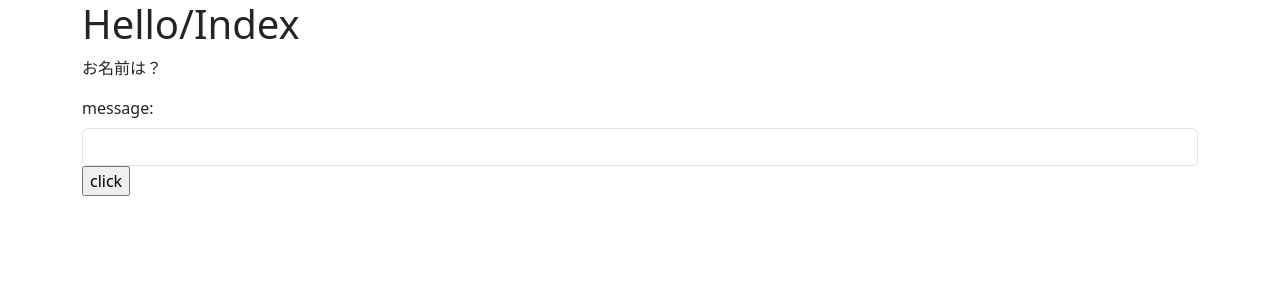
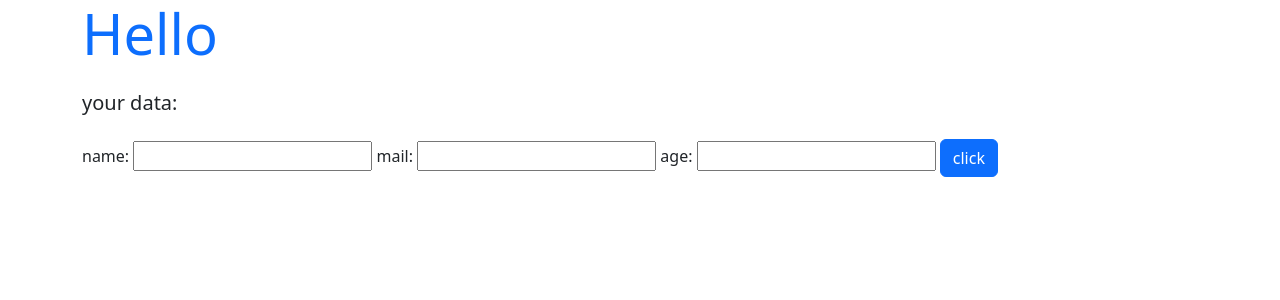
Before and after one commit to bun-nuekonu/Learn_Django, a Django app: page /hello/ in a window 1280 px wide. Shown: the top 300 px of the page. Run offline with Django 4.2, Linux system fonts and the light colour scheme; some libraries are stand-ins or nearby versions.

Commit message:
初回コミット

```diff
--- a/hello/forms.py
+++ b/hello/forms.py
@@ -2,4 +2,5 @@ from django import forms
 
 class HelloForm(forms.Form):
   name = forms.CharField(label='name')
-  mail = forms.CharField(label)
+  mail = forms.CharField(label='mail')
+  age = forms.IntegerField(label='age')
--- a/hello/templates/hello/index.html
+++ b/hello/templates/hello/index.html
@@ -9,13 +9,12 @@
 
 </head>
 <body class="container">
-  <h1 class="display-4text-primary">{{title}}</h1>
-  <p class="h6my-3">{{msg}}</p>
-  <form action="{% url 'form' %}" method="post">
+  <h1 class="display-4 text-primary">{{title}}</h1>
+  <p class="h5 my-4">{{message|safe}}</p>
+  <form action="{% url 'index' %}" method="post">
     {% csrf_token %}
-    <label for="msg" class="form-label">message: </label>
-    <input id="msg" type="text" name="msg" class="form-control">
-    <input type="submit" value="click" class="btnbtn-primary">
+    {{form}}
+    <input type="submit" value="click" class="btn btn-primary">
   </form>
 </body>
 </html>
--- a/hello/urls.py
+++ b/hello/urls.py
@@ -3,5 +3,4 @@ from . import views
 
 urlpatterns = [
   path('', views.index, name='index'),
-  path('form', views.form, name='form')
 ]
--- a/hello/views.py
+++ b/hello/views.py
@@ -1,18 +1,17 @@
 from django.shortcuts import render
 from django.http import HttpResponse
+from .forms import HelloForm
 # Create your views here.
 
 def index(request):
-  param = {
-    'title':'Hello/Index',
-    'msg':'お名前は？',
+  params = {
+    'title':'Hello',
+    'message':'your data:',
+    'form': HelloForm()
   }
-  return render(request, 'hello/index.html', param)
-
-def form(request):
-  msg = request.POST['msg']
-  param = {
-    'title':'Hello/Form',
-    'msg':'こんにちは ' + msg +' さん！',
-  }
-  return render(request, 'hello/index.html', param)
+  if (request.method == 'POST'):
+    params['message'] = '名前:' + request.POST['name'] + \
+      '<br>メール' + request.POST['mail'] + \
+      '<br>年齢' + request.POST['age']
+    params['form'] = HelloForm(request.POST)
+  return render(request, 'hello/index.html', params)
```
